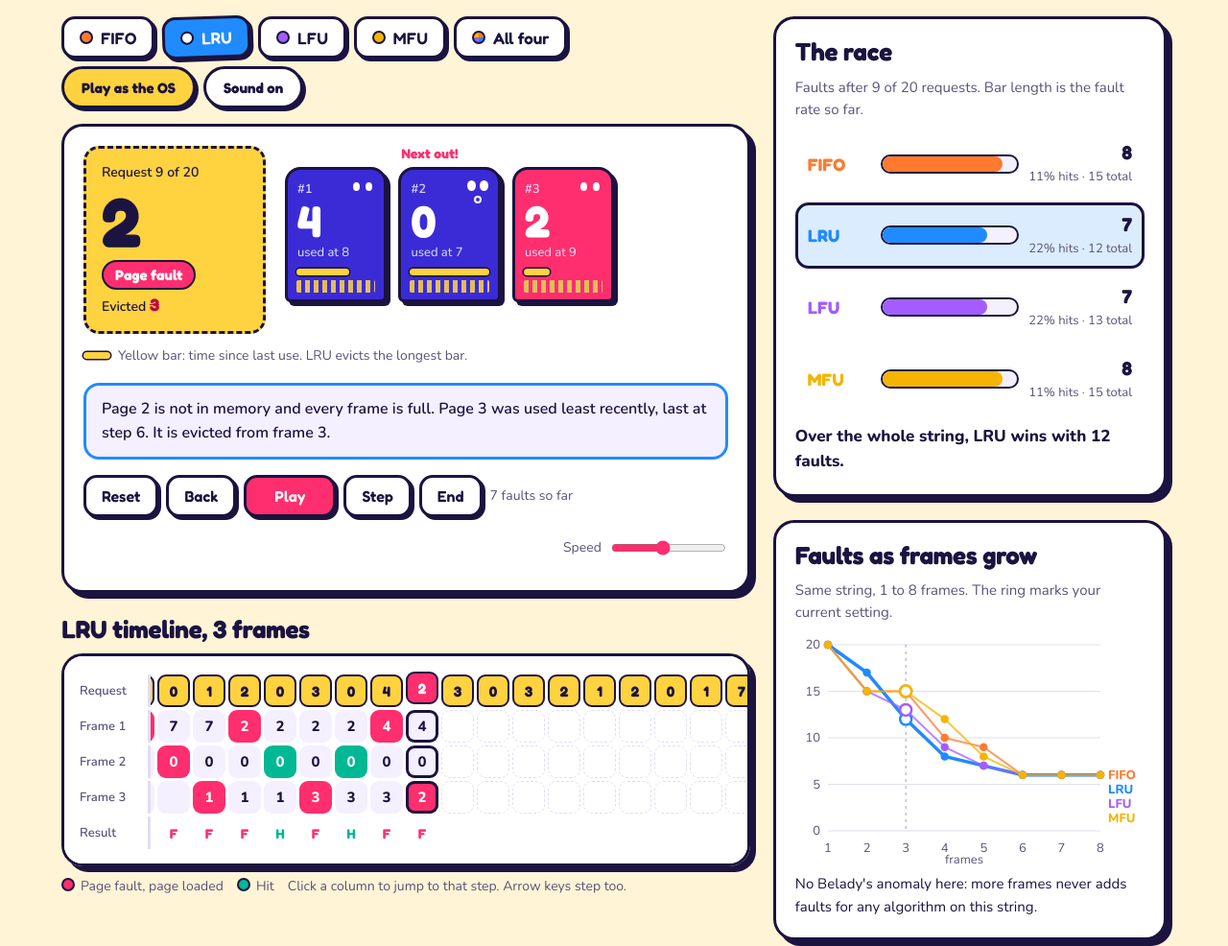
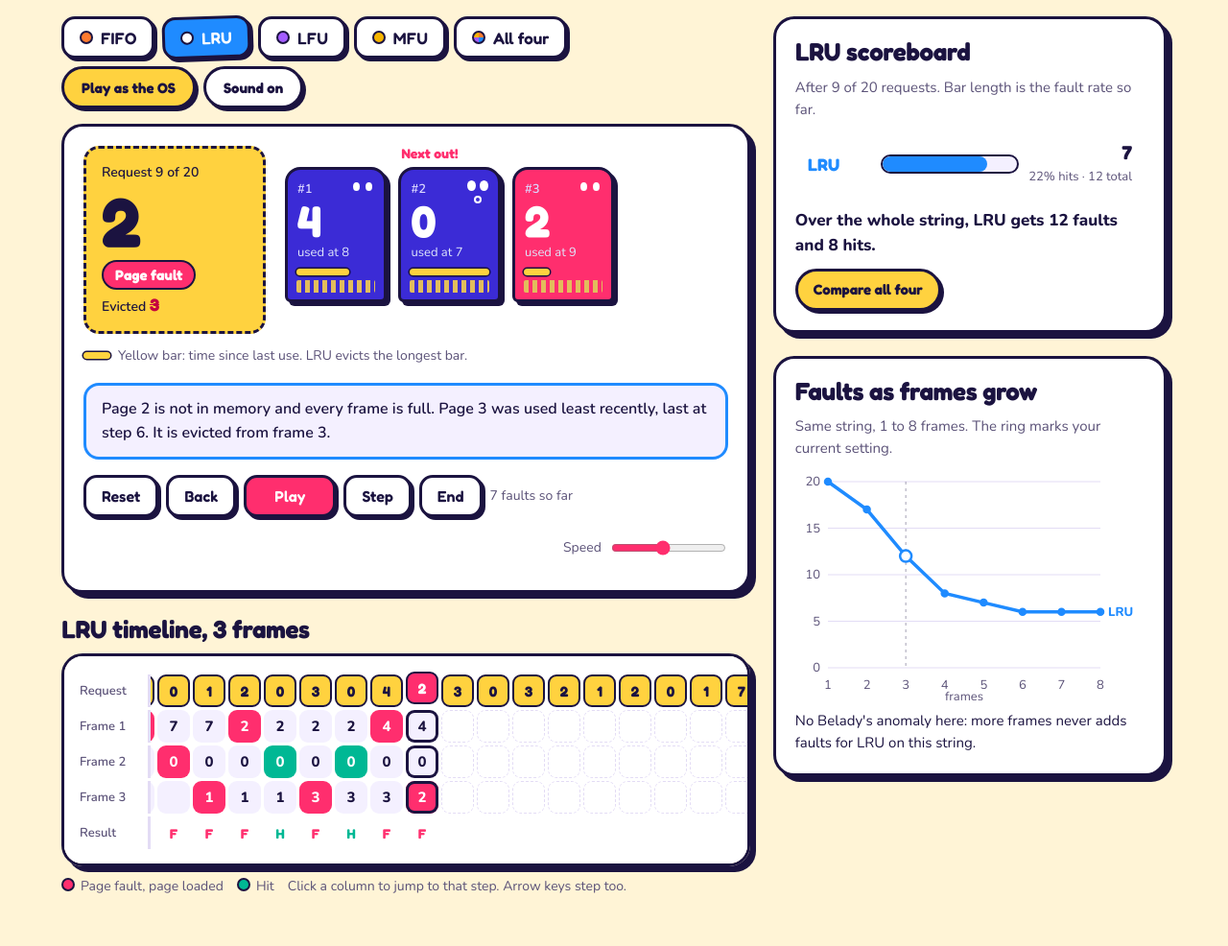
Before and after one commit to RoK-Kyu/Pages_Simulator, a plain HTML site: page index.html in a window 1280 px wide. Shown: the part 660-1646 px from the top of the page at 96% size. Drawn offline with nearby package versions, Linux system fonts and the light colour scheme.

Commit message:
Show only the selected algorithm in the scoreboard and chart
With one algorithm selected, the race panel becomes that algorithm's
scoreboard and the faults-vs-frames chart shows only its line. The
All four view still compares all algorithms; a Compare all four button
switches to it.

Co-Authored-By: Claude Opus 5.5 <noreply@anthropic.com>
Claude-Session: https://claude.ai/code/session_01JrAgGUmxmDSmrxt3g7na3e

```diff
--- a/index.html
+++ b/index.html
@@ -155,6 +155,7 @@ table.grid{border-collapse:separate;border-spacing:3px;font-variant-numeric:tabu
 .row{display:grid;grid-template-columns:66px minmax(0,1fr) auto;gap:10px;align-items:center;padding:8px 10px;border-radius:14px;border:3px solid transparent;cursor:pointer;background:none;color:var(--ink);font:inherit;text-align:left;width:100%}
 .row:hover{background:var(--soft)}
 .row.on{border-color:var(--edge);background:color-mix(in srgb,var(--c) 16%,transparent)}
+.cmp{display:flex;width:max-content;align-items:center;margin-top:10px;min-height:44px;padding:0 16px;border-radius:99px;border:3px solid var(--edge);background:var(--sun);color:#1b1340;box-shadow:3px 3px 0 var(--edge);font:700 15px "Fredoka",system-ui,sans-serif;cursor:pointer}
 .row b{font:700 18px "Fredoka",system-ui,sans-serif;color:var(--c)}
 .bar{height:20px;background:var(--soft);border:2.5px solid var(--edge);border-radius:99px;overflow:hidden}
 .bar span{display:block;height:100%;background:var(--c);border-radius:99px;transition:width .25s}
@@ -332,7 +333,7 @@ svg text{paint-order:stroke;stroke:var(--panel);stroke-width:4px;font:13px "Nuni
     </section>
     <aside class="side">
       <div class="card">
-        <h2>The race</h2>
+        <h2 id="raceh">The race</h2>
         <p class="lead" id="racelead"></p>
         <div class="race" id="race"></div>
         <p class="win" id="win"></p>
@@ -560,23 +561,30 @@ function renderAll(){
   if(cur){const sc=cur.closest('.scroll');sc.scrollLeft=Math.max(0,cur.offsetLeft-sc.clientWidth/2)}
   renderRace();
 }
+const shown=()=>st.all?ALGS:ALGS.filter(a=>a.id===st.alg);
 function renderRace(){
-  const t=st.t,done=t+1;
-  $('#racelead').textContent=`Faults after ${done} of ${st.ref.length} requests. Bar length is the fault rate so far.`;
-  $('#race').innerHTML=ALGS.map(a=>{
-    const x=runs[a.id][t],rate=x.faults/done,tot=runs[a.id][st.ref.length-1].faults;
-    return `<button class="row ${a.id===st.alg?'on':''}" style="--c:${a.c}" data-a="${a.id}"><b>${a.id}</b><span class="bar"><span style="width:${(rate*100).toFixed(1)}%"></span></span><span class="num"><strong>${x.faults}</strong><small>${Math.round((1-rate)*100)}% hits · ${tot} total</small></span></button>`;
+  const t=st.t,done=t+1,last=st.ref.length-1,list=shown(),one=!st.all;
+  $('#raceh').textContent=one?`${st.alg} scoreboard`:'The race';
+  $('#racelead').textContent=one?`After ${done} of ${st.ref.length} requests. Bar length is the fault rate so far.`:`Faults after ${done} of ${st.ref.length} requests. Bar length is the fault rate so far.`;
+  $('#race').innerHTML=list.map(a=>{
+    const x=runs[a.id][t],rate=x.faults/done,tot=runs[a.id][last].faults;
+    return `<button class="row ${one?'':a.id===st.alg?'':''}" style="--c:${a.c}" data-a="${a.id}"><b>${a.id}</b><span class="bar"><span style="width:${(rate*100).toFixed(1)}%"></span></span><span class="num"><strong>${x.faults}</strong><small>${Math.round((1-rate)*100)}% hits · ${tot} total</small></span></button>`;
   }).join('');
-  const tots=ALGS.map(a=>({id:a.id,f:runs[a.id][st.ref.length-1].faults}));
+  if(one){
+    const tot=runs[st.alg][last].faults;
+    $('#win').innerHTML=`Over the whole string, ${st.alg} gets <b>${tot}</b> faults and ${st.ref.length-tot} hits. <button class="cmp" data-v="all">Compare all four</button>`;
+    return;
+  }
+  const tots=ALGS.map(a=>({id:a.id,f:runs[a.id][last].faults}));
   const min=Math.min(...tots.map(x=>x.f)),best=tots.filter(x=>x.f===min).map(x=>x.id);
   $('#win').textContent=`Over the whole string, ${best.join(' and ')} ${best.length>1?'tie':'wins'} with ${min} faults.`;
-  if(t===st.ref.length-1)document.querySelectorAll('#race .row').forEach(r=>{if(best.includes(r.dataset.a)){r.classList.add('champ');r.querySelector('b').insertAdjacentHTML('beforeend','<span class="tag">Winner</span>')}});
+  if(t===last)document.querySelectorAll('#race .row').forEach(r=>{if(best.includes(r.dataset.a)){r.classList.add('champ');r.querySelector('b').insertAdjacentHTML('beforeend','<span class="tag">Winner</span>')}});
 }
 
 const svg=$('#chart');
 function draw(){
   const W=svg.clientWidth,H=svg.clientHeight;if(!W||!H||!st.ref.length)return;
-  const N=8,data=ALGS.map(a=>({...a,v:Array.from({length:N},(_,i)=>faultsFor(st.ref,i+1,a.id))}));
+  const N=8,data=shown().map(a=>({...a,v:Array.from({length:N},(_,i)=>faultsFor(st.ref,i+1,a.id))}));
   const ymax=st.ref.length,m={l:34,r:W<420?46:58,t:12,b:34};
   const x=i=>m.l+(W-m.l-m.r)*i/(N-1),y=v=>m.t+(H-m.t-m.b)*(1-v/ymax);
   const step=ymax>20?10:ymax>10?5:2;
@@ -595,7 +603,7 @@ function draw(){
   h+=`<text x="${(m.l+W-m.r)/2}" y="${H-0}" text-anchor="middle" dy="-0">frames</text>`;
   svg.innerHTML=h;
   const bel=data.map(d=>{for(let i=0;i<N-1;i++)if(d.v[i+1]>d.v[i])return `${d.id} (${i+1} frames: ${d.v[i]} faults, ${i+2} frames: ${d.v[i+1]})`;return null}).filter(Boolean);
-  $('#belady').textContent=bel.length?`Belady's anomaly: adding a frame makes things worse for ${bel.join('; ')}.`:`No Belady's anomaly here: more frames never adds faults for any algorithm on this string.`;
+  $('#belady').textContent=bel.length?`Belady's anomaly: adding a frame makes things worse for ${bel.join('; ')}.`:`No Belady's anomaly here: more frames never adds faults for ${st.all?'any algorithm':st.alg} on this string.`;
 }
 const ro=new ResizeObserver(draw);ro.observe(svg);
 
```
Also changed, not shown: 1 other file.
